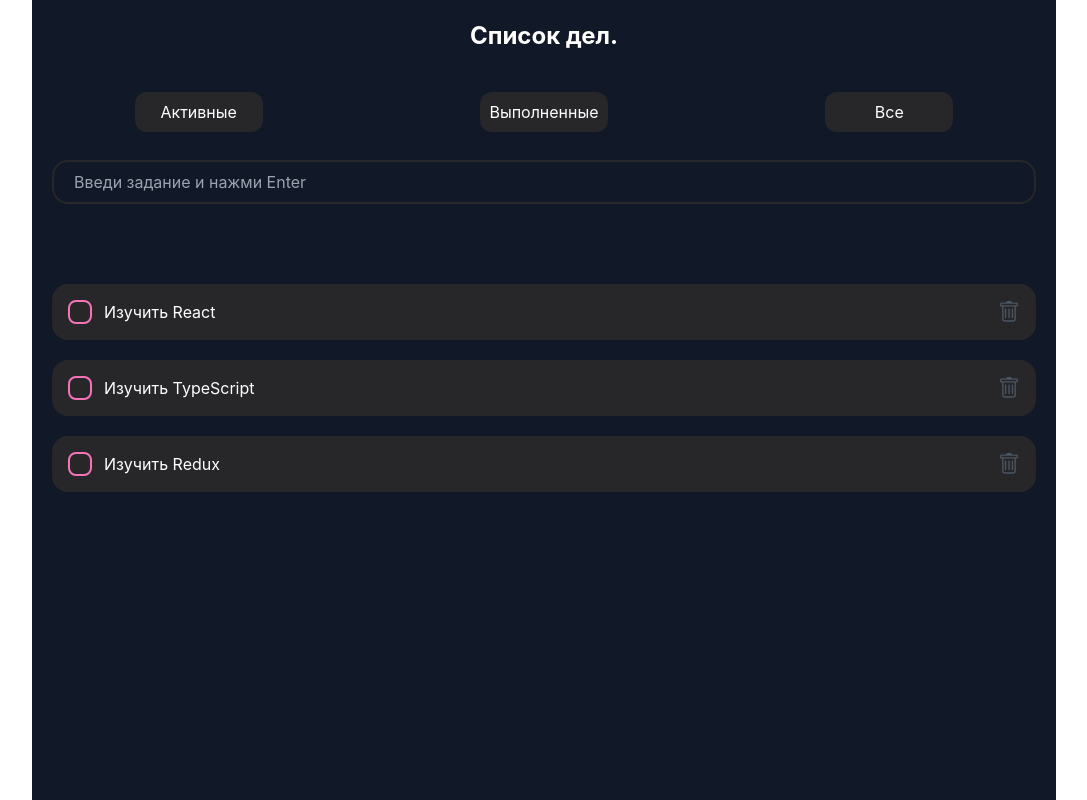
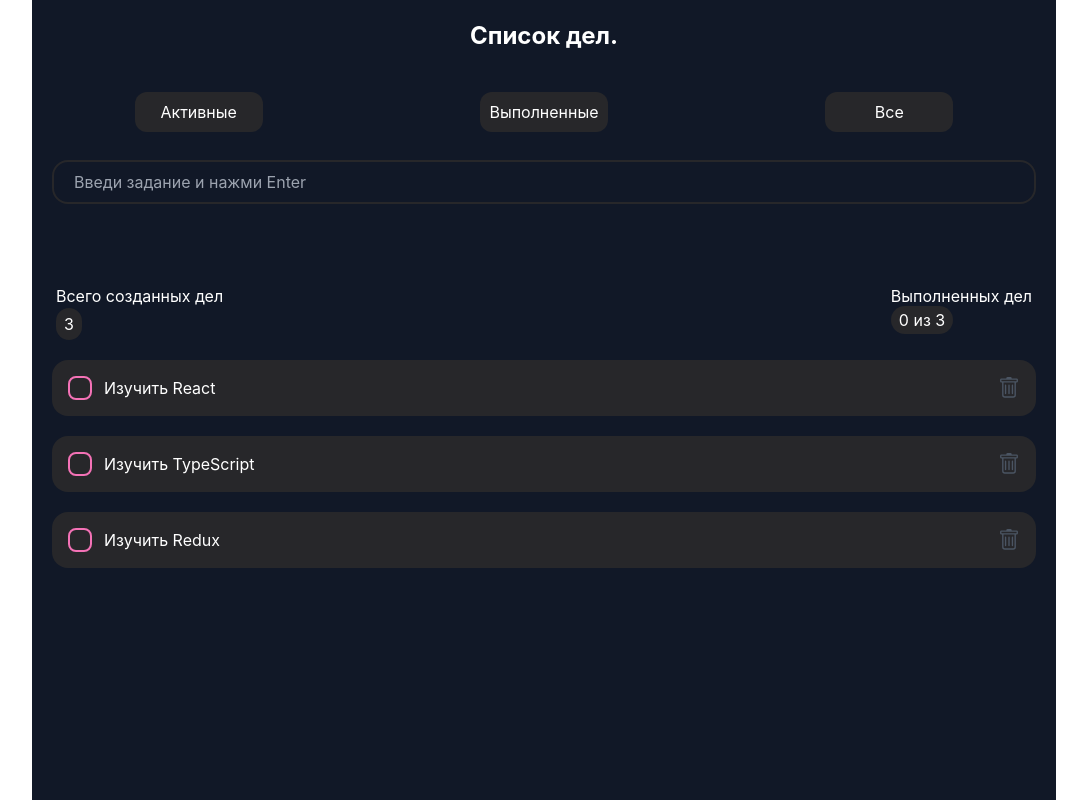
Before and after one commit to Kuban23/To-do-list-React-TypeScript-Tailwind-css, a React (Create React App) app: page / in a window 1280 px wide. Shown: the whole page, without its empty margins (96-1183 px from the left). Built offline with nearby package versions, Linux system fonts and the light colour scheme.

Commit message:
feat: добавил счетчик задачи выполнения задач

```diff
--- a/src/components/screens/Home/Home.tsx
+++ b/src/components/screens/Home/Home.tsx
@@ -4,18 +4,6 @@ import FilterTodoItem from './FilterTodoItem';
 import { TodoItem } from './TodoItem';
 
 const Home = () => {
-
-   const setTodoLocalStorage = (newTodo: any) => {
-      setTodos(newTodo)
-      localStorage.setItem('newTodo', JSON.stringify(newTodo))
-   }
-
-   const loadSavedTodo = () => {
-      const saved = localStorage.getItem('newTodo')
-      if (saved) {
-         setTodos(JSON.parse(saved))
-      }
-   }
 
    const [todos, setTodos] = React.useState([
       { id: 1, title: 'Изучить React', isCompleted: false },
@@ -24,9 +12,16 @@ const Home = () => {
    ]);
 
    React.useEffect(() => {
-      loadSavedTodo()
+      const newtask = localStorage.getItem('newTodo');
+      if (newtask) {
+         setTodos(JSON.parse(newtask))
+      }
    }, [])
 
+   const setTodoLocalStorage = (newTodo: any) => {
+      setTodos(newTodo)
+      localStorage.setItem('newTodo', JSON.stringify(newTodo))
+   }
 
    const checkedTodo = (id: number) => {
       const newTodo = todos.map(todo => {
@@ -36,7 +31,7 @@ const Home = () => {
                isCompleted: !todo.isCompleted
             }
          }
-         return todo
+         return todo;
       })
       setTodoLocalStorage(newTodo)
       // setTodos(prev => prev.map(item => item.id === id ? { ...item, isCompleted: !item.isCompleted } : item))
--- a/src/components/screens/Home/TodoItem.tsx
+++ b/src/components/screens/Home/TodoItem.tsx
@@ -12,14 +12,29 @@ interface TodoType {
 interface TodoItemProps {
    todos: Array<TodoType>
    checkedTodo: Function
-   removeTodo:Function
+   removeTodo: Function
 }
 
 export const TodoItem: FC<TodoItemProps> = ({ todos, checkedTodo, removeTodo }) => {
 
+   const AddQuantityTodo = todos.length;
+   const completeQuantityTodo = todos.filter((todo) => todo.isCompleted).length;
+
    return (
       <div>
+         <div className="flex justify-between px-6 mb-5">
+            <div className="flex flex-col items-start">
+               <p>Всего созданных дел</p>
+               <span className="bg-zinc-800 rounded-2xl px-2 py-1">{AddQuantityTodo}</span>
+            </div>
 
+            <div>
+               <p>Выполненных дел</p>
+               <span className="bg-zinc-800 rounded-2xl px-2 py-1">
+                  {completeQuantityTodo} из {AddQuantityTodo}
+               </span>
+            </div>
+         </div>
          {todos.map(todo =>
             <div className='flex items-center bg-zinc-800 mb-5 mx-5 rounded-2xl px-4 py-4 justify-between
             hover:bg-zinc-700 hover:opacity-80 ease-in-out duration-500' key={todo.id}>
@@ -30,10 +45,10 @@ export const TodoItem: FC<TodoItemProps> = ({ todos, checkedTodo, removeTodo })
                      />
                   </button>
 
-                  <span className={cn({'line-through' :  todo.isCompleted})}>{todo.title}</span>
+                  <span className={cn({ 'line-through': todo.isCompleted })}>{todo.title}</span>
                </span>
 
-               <button onClick={()=>removeTodo(todo.id)}>
+               <button onClick={() => removeTodo(todo.id)}>
                   <BsTrash size={22} className='hover:text-red-700 duration-500 text-gray-600' />
                </button>
             </div>)
```
Also changed, not shown: 1 other file (tests, documents, lock files or other folders).
